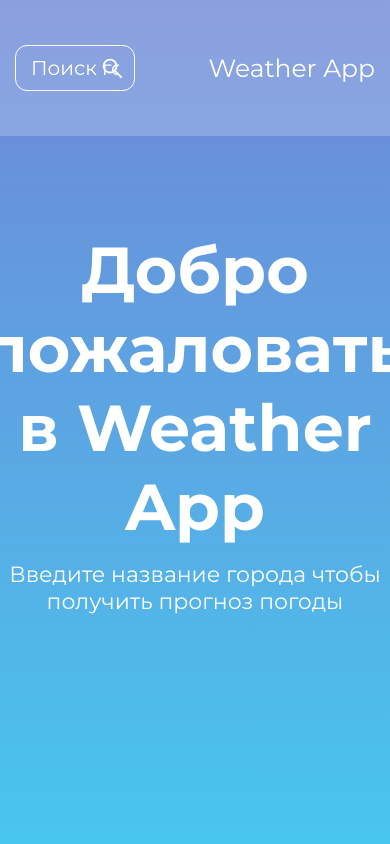
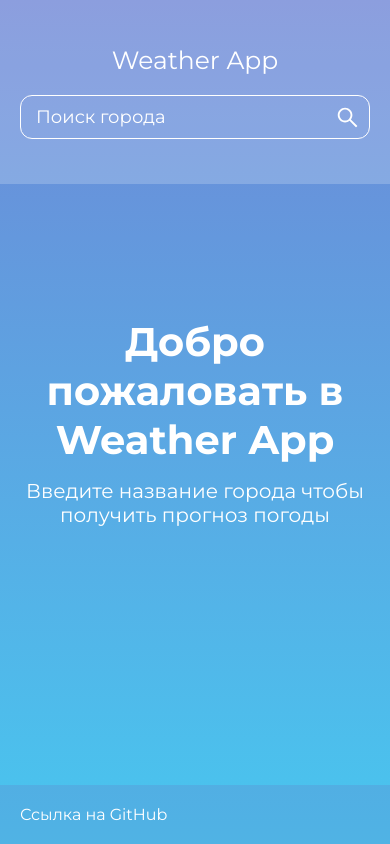
Before and after one commit to Eugene-Maikov/next.js-weather-app, a Next.js app: page / in a window 390 px wide. Built offline with nearby package versions, Linux system fonts and the light colour scheme.

Commit message:
feat: adaptive for tablet, nodile

```diff
--- a/app/component/WeekForecast.tsx
+++ b/app/component/WeekForecast.tsx
@@ -22,7 +22,7 @@ interface WeekForecastProps {
   }
 }
 
-const WeekForecast = ({ data }: WeekForecastProps) => {
+const WeekForecast: React.FC<{ data: any }> = ({data}) => {
   return (
     <div className={style.week}>
       {data.forecast.forecastday.map((day, index) => (
--- a/app/page.tsx
+++ b/app/page.tsx
@@ -55,7 +55,7 @@ const Home = () => {
       <>
         <div className={style.content}>
           <Current data={data}/>
-          <WeekForecast data={data} />
+          <WeekForecast data={data}/>
         </div>
         <div>
           {/*<WeatherDeatils data={data} />*/}
@@ -76,9 +76,14 @@ const Home = () => {
       </header>
       <main>
         <div className={style.container}>
-            {content}
+          {content}
         </div>
       </main>
+      <footer className={style.footer}>
+        <div className={style.container}>
+          <a href="#">Ссылка на GitHub</a>
+        </div>
+      </footer>
     </div>
   )
 }
--- a/app/styles/Home.module.scss
+++ b/app/styles/Home.module.scss
@@ -6,8 +6,25 @@
 
 .wrapper {
   background-image: linear-gradient(to top, #48c6ef 0%, #6f86d6 100%);
-  height: 100vh;
+  min-height: 100vh;
   position: relative;
+  overflow: hidden;
+  display: flex;
+  flex-direction: column;
+}
+
+.main {
+  flex-grow: 1;
+}
+
+.footer {
+  margin-top: auto;
+  padding: 20px 0;
+  background: rgba(111, 100, 186, 0.2);
+
+  a {
+    color: var(--light-color);
+  }
 }
 
 .header {
@@ -31,6 +48,10 @@
     display: flex;
     justify-content: space-between;
     align-items: center;
+
+    @media screen and (max-width: 990px) {
+      flex-direction: column-reverse;
+    }
   }
 
   &__form {
@@ -38,6 +59,14 @@
     align-items: center;
     width: 33.333%;
     position: relative;
+
+    @media screen and (max-width: 1280px) {
+      width: 50%;
+    }
+
+    @media screen and (max-width: 990px) {
+      width: 100%;
+    }
   }
 
   &__input {
@@ -46,6 +75,10 @@
     padding: 10px 15px;
     border-radius: 12px;
     width: 100%;
+
+    @media screen and (max-width: 460px) {
+      font-size: 18px;
+    }
 
     &::placeholder {
       color: var(--light-color);
@@ -68,6 +101,10 @@
 
   &__logo {
     font-size: 25px;
+
+    @media screen and (max-width: 990px) {
+      margin-bottom: 20px;
+    }
   }
 }
 
@@ -77,28 +114,55 @@
   left: 50%;
   transform: translate(-50%, -50%);
   text-align: center;
+  width: 740px;
+
+  @media screen and (max-width: 990px) {
+    width: 418px;
+  }
+  @media screen and (max-width: 460px) {
+    width: 100%;
+  }
 
   &__title {
     font-size: 65px;
     font-weight: 600;
     margin-bottom: 15px;
+
+    @media screen and (max-width: 990px) {
+      font-size: 40px;
+    }
+
   }
 
   &__subtitle {
     font-size: 22px;
+    @media screen and (max-width: 990px) {
+      font-size: 20px;
+    }
   }
 }
 
-.content{
+.content {
   margin-top: 50px;
   display: flex;
   align-items: center;
   justify-content: space-between;
+
+  @media screen and (max-width: 990px) {
+    flex-direction: column;
+    align-items: flex-start;
+  }
 }
 
 .today {
   flex: 0 0 400px;
   margin-right: 70px;
+
+  @media screen and (max-width: 990px) {
+    margin-right: 0;
+    margin-bottom: 80px;
+    flex: fit-content;
+  }
 
   &__title {
     font-size: 40px;
@@ -106,17 +170,34 @@
 
   &__subtitle {
     font-size: 22px;
+
+    @media screen and (max-width: 460px) {
+      font-size: 18px;
+    }
   }
 
   &__temperature {
     display: flex;
     align-items: center;
     margin: 10px 0 15px 0;
+
+    @media screen and (max-width: 990px) {
+      margin: 20px 0 30px 0;
+    }
   }
 
   &__weatherNumber {
     font-size: 48px;
     line-height: 1;
+
+    @media screen and (max-width: 990px) {
+      font-size: 70px;
+      font-weight: 600;
+    }
+    @media screen and (max-width: 460px) {
+      font-size: 56px;
+      font-weight: 600;
+    }
   }
 
   &__weatherText {
@@ -149,19 +230,32 @@
   }
 }
 
-.week{
+.week {
   display: grid;
   grid-template-columns: repeat(7, 1fr);
   grid-gap: 10px;
   flex: 1 0 auto;
 
-  &__item{
+  @media screen and (max-width: 1280px) {
+    grid-template-columns: repeat(4, 1fr);
+  }
+  @media screen and (max-width: 990px) {
+    grid-template-columns: repeat(3, 1fr);
+    width: 100%;
+    padding-bottom: 100px;
+  }
+  @media screen and (max-width: 460px) {
+    grid-template-columns: repeat(2, 1fr);
+  }
+
+  &__item {
     background-color: rgb(170 212 255 / 40%);
     padding: 10px;
     text-align: center;
     border-radius: 10px;
   }
-  &__icon{
+
+  &__icon {
     width: 50px;
     margin: 5px auto;
   }
--- a/app/styles/base/vars.scss
+++ b/app/styles/base/vars.scss
@@ -1,12 +1,17 @@
 :root {
-  --container-width: 1470px;
-  --container-padding: 15px;
+  --container-width: 1500px;
+  --container-padding: 30px;
+
+  @media screen and (max-width: 990px) {
+    --container-padding: 40px;
+  }
+  @media screen and (max-width: 990px) {
+    --container-padding: 20px;
+  }
 
   --font-main: Montserrat, Arial, sans-serif;
 
   --bg-color: #f3ecec;
   --light-color: #fff;
   --bg-header-color: #329ade;
-
-  --transition: all .4s ease-in-out;
 }
```
